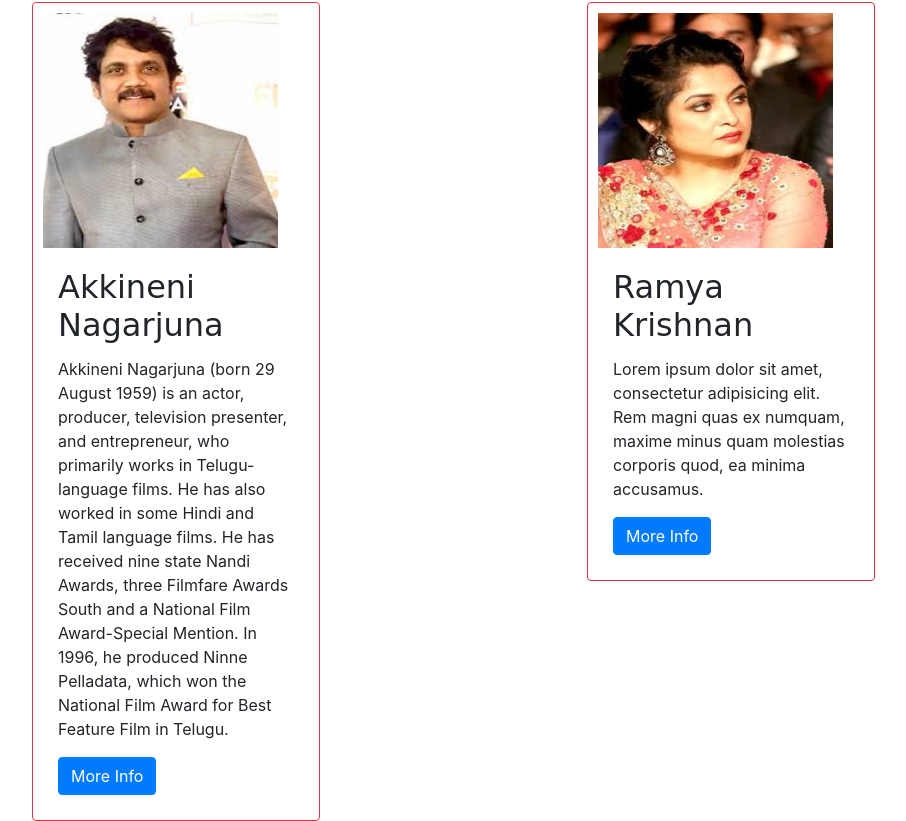
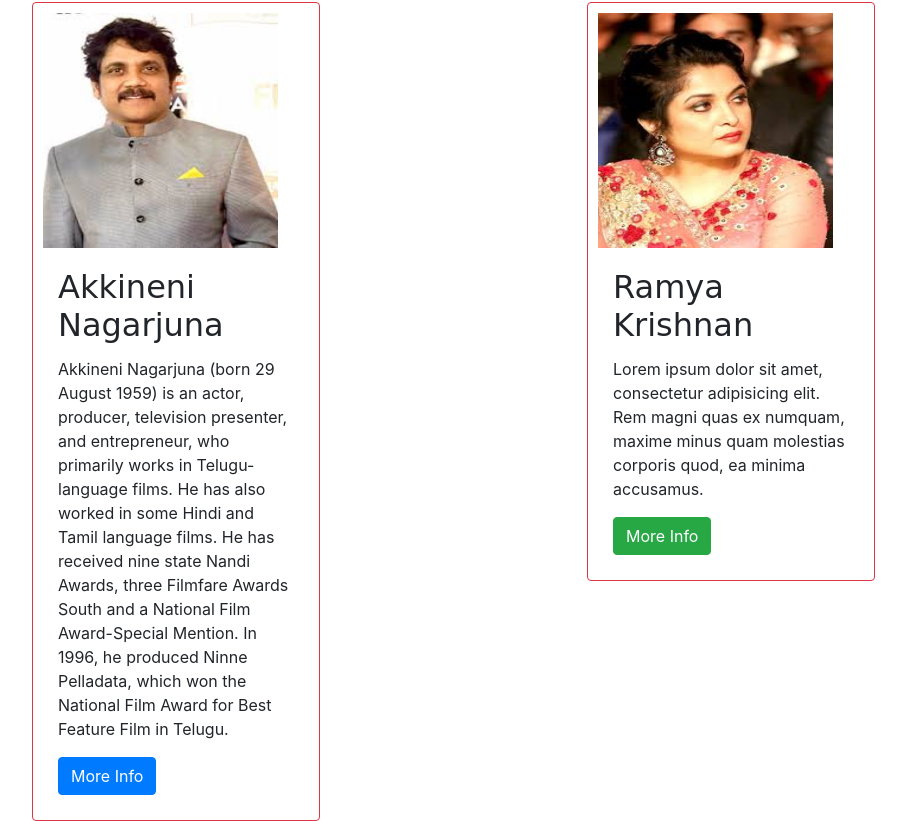
Before and after one commit to sahinyasasi/biggboss-project, a website: page working folder/index.html in a window 1280 px wide. Shown: the part 647-1468 px from the top of the page, without its empty margins (68-974 px from the left). Drawn offline with Linux system fonts and the light colour scheme; a web font is replaced by a local one.

Commit message:
changed button style

```diff
--- a/working folder/index.html
+++ b/working folder/index.html
@@ -123,7 +123,7 @@
                         <div class="card-body ">
                             <h2 class="card-title " style="font-family: 'Sansita Swashed', cursive;">Ramya Krishnan</h2>
                             <p class="card-text ">Lorem ipsum dolor sit amet, consectetur adipisicing elit. Rem magni quas ex numquam, maxime minus quam molestias corporis quod, ea minima accusamus.</p>
-                            <a href="https://en.wikipedia.org/wiki/Ramya_Krishnan" class="btn btn-primary ">More Info</a>
+                            <a href="https://en.wikipedia.org/wiki/Ramya_Krishnan" class="btn btn-success ">More Info</a>
                         </div>
                     </div>
                 </div>
```
